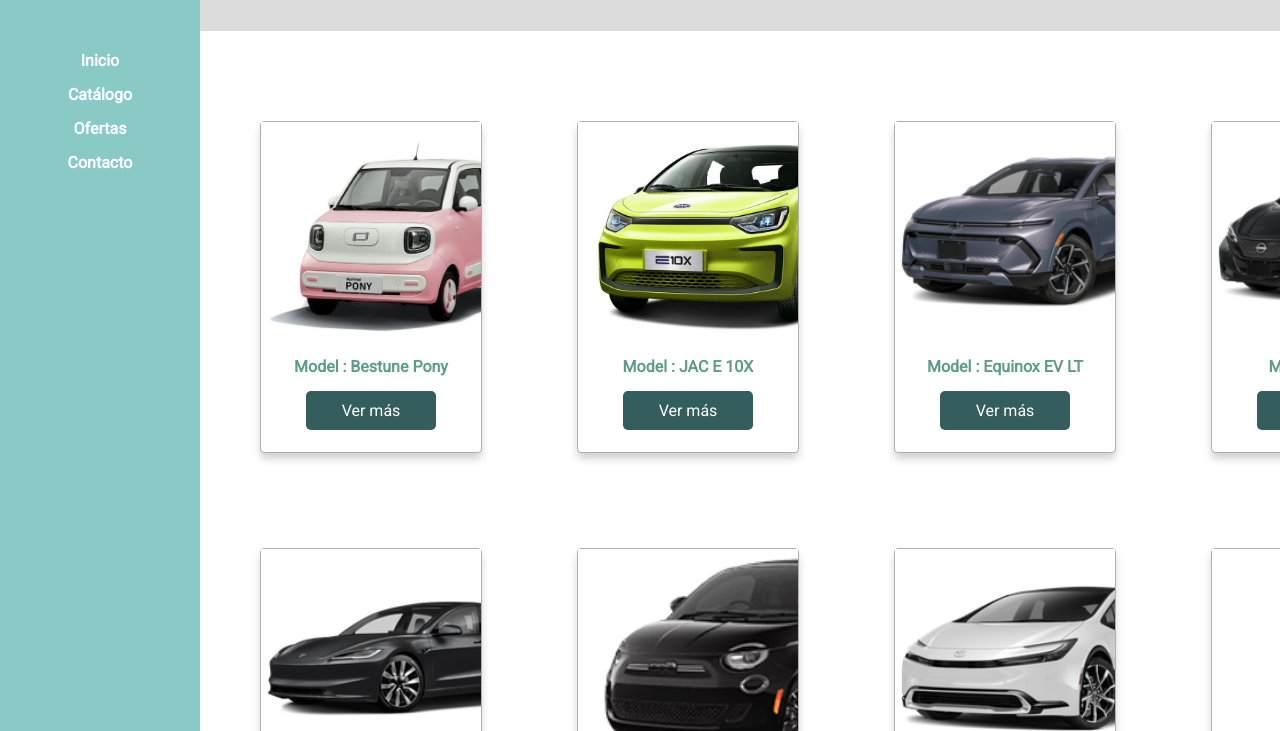
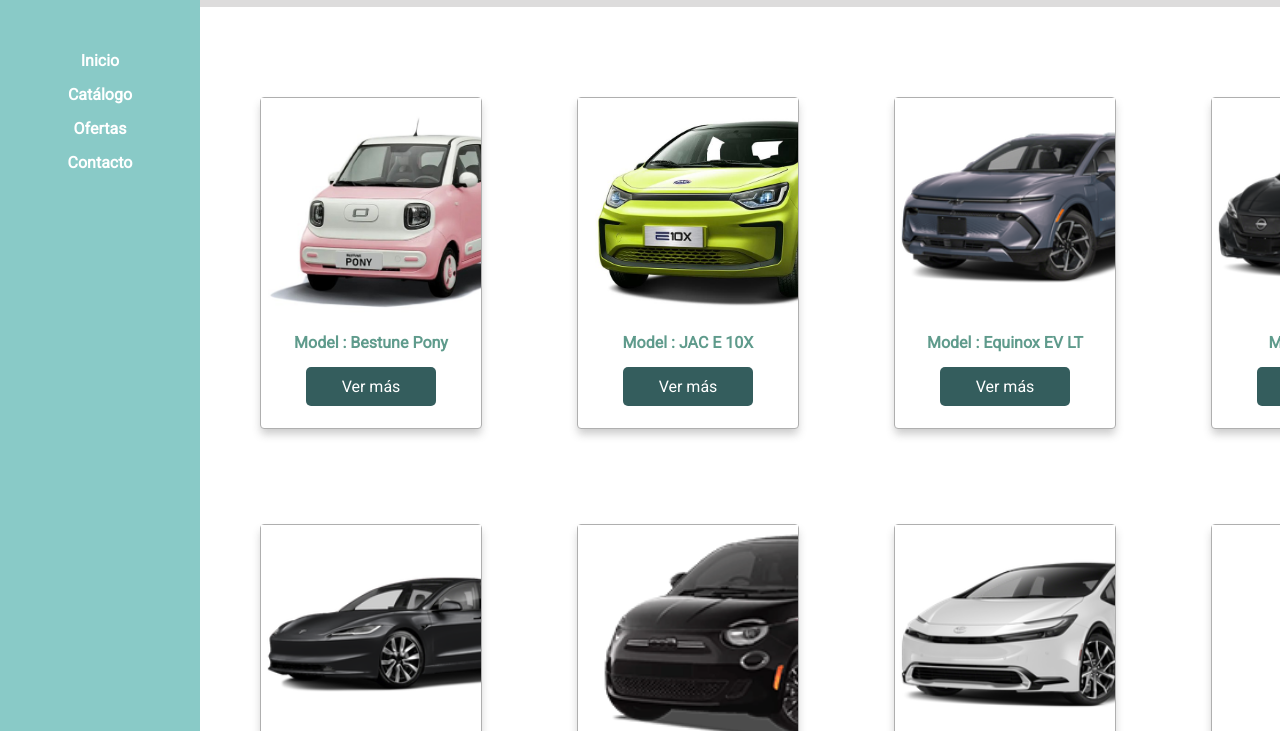
Before and after one commit to Citlali-CodeJS/Electric_carstore, a plain HTML site: page index.html in a window 1280 px wide. Shown: the part 69-800 px from the top of the page. Drawn offline with Linux system fonts and the light colour scheme.

Commit message:
cambios en css

```diff
--- a/assets/css/style.css
+++ b/assets/css/style.css
@@ -248,7 +248,7 @@
             'navbar main'
             'footer main';
         grid-template-columns: 200px  auto;
-        grid-template-rows: 100px 760px  auto ;
+        grid-template-rows: auto auto auto ;
     }
     .main{
         padding-top: 30px;
```
